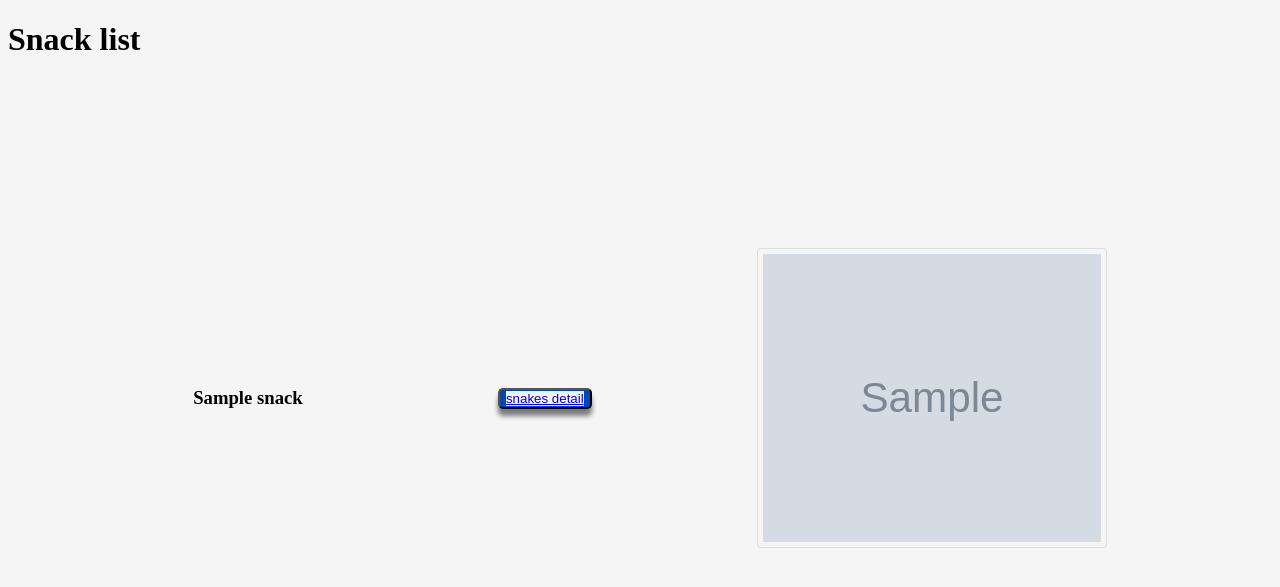
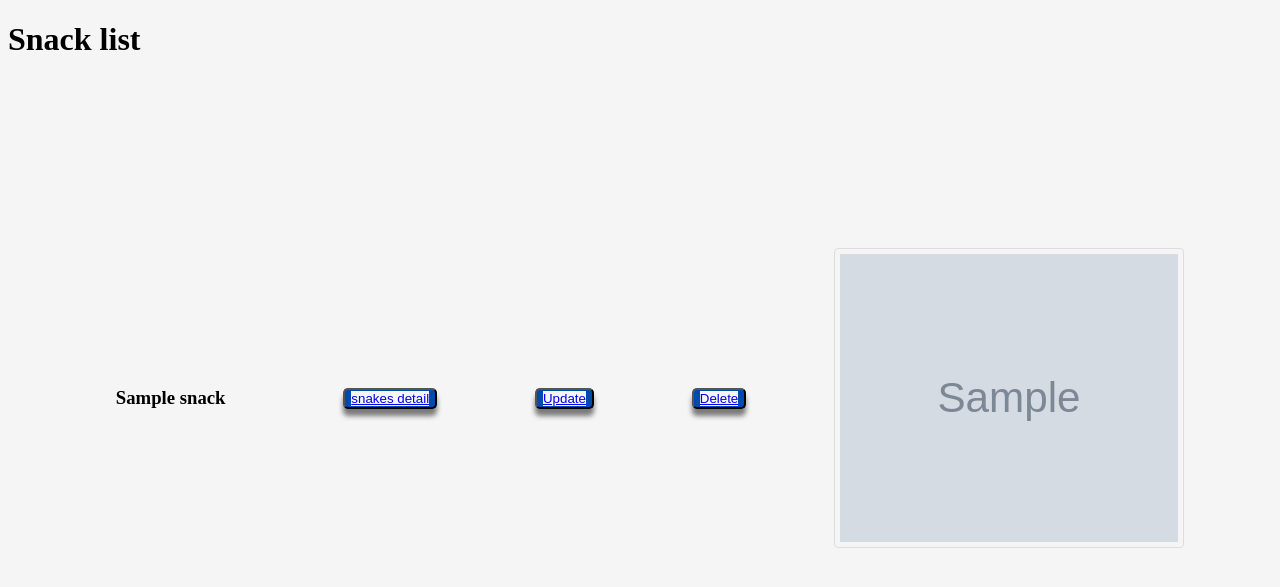
Before and after one commit to Noor696/snacks-crud-project-django, a Django app: page /snacks in a window 1280 px wide. Shown: the part 26-613 px from the top of the page. Run offline with Django 4.2, Linux system fonts and the light colour scheme; tables that the repository leaves empty hold one stand-in row (values such as "Sample post"); grey boxes marked "Sample" are stand-in pictures.

Commit message:
Delete item

```diff
--- a/snacks/urls.py
+++ b/snacks/urls.py
@@ -1,12 +1,13 @@
 from django.urls import path  # 1. import any thing built in django
-from .views import HomePage,SnackListView, SnackDetailView , SnackCreateView, SnackUpdateView # 2. import from yout application
+from .views import HomePage,SnackListView, SnackDetailView , SnackCreateView, SnackUpdateView, SnackDeleteView # 2. import from yout application
 
 urlpatterns = [
     path('', HomePage.as_view(), name="home"),
     path('snacks', SnackListView.as_view(),name="snacks"),
     path('snacks/<int:pk>', SnackDetailView.as_view(),name="snack_detail"),
     path('create/', SnackCreateView.as_view(),name="snack_create"),
-    path('update/<int:pk>', SnackUpdateView.as_view(),name="snack_update")
+    path('update/<int:pk>', SnackUpdateView.as_view(),name="snack_update"),
+    path('delete/<int:pk>', SnackDeleteView.as_view(),name="snack_delete"),
 ]
 
 # snacks/<pk> : this dunamic path refer uniqe type of snackes
--- a/snacks/views.py
+++ b/snacks/views.py
@@ -1,6 +1,7 @@
 from django.shortcuts import render
-from django.views.generic import TemplateView,ListView, DetailView, CreateView, UpdateView
+from django.views.generic import TemplateView,ListView, DetailView, CreateView, UpdateView, DeleteView
 from .models import Snack
+from django.urls import reverse_lazy  # reverse_lazy wait me until i delete or update after that take me to a specific path
 
 # Create your views here.
 class HomePage(TemplateView):
@@ -29,3 +30,8 @@ class SnackUpdateView(UpdateView):
     template_name='snack_update.html'
     model = Snack
     fields = ['name' , 'img_url' , 'amount', 'description' , 'purchaser'] # we can remove any fileld we didn't want updated
+
+class SnackDeleteView(DeleteView):
+    template_name='snack_delete.html'
+    model = Snack
+    success_url = reverse_lazy('snacks')
--- a/templates/snack_list.html
+++ b/templates/snack_list.html
@@ -10,7 +10,8 @@
     <div id="snackcard">
         <h3 id="cardname"> {{snack.name}} </h3>
         <button type="button" id="Buttons"><a href="{% url 'snack_detail' snack.id %}">snakes detail</a></button>
-
+        <button type="button" id="Buttons"><a href="{% url 'snack_update' snack.id %}">Update</a></button>
+        <button type="button" id="Buttons"><a href="{% url 'snack_delete' snack.id %}">Delete</a></button>
         <img src="{{snack.img_url}}" alt="{{snack.name}}" id="img" />
     </div>
     {% endfor %}
```
Also changed, not shown: templates/snack_delete.html (added, +16 -0 lines).
